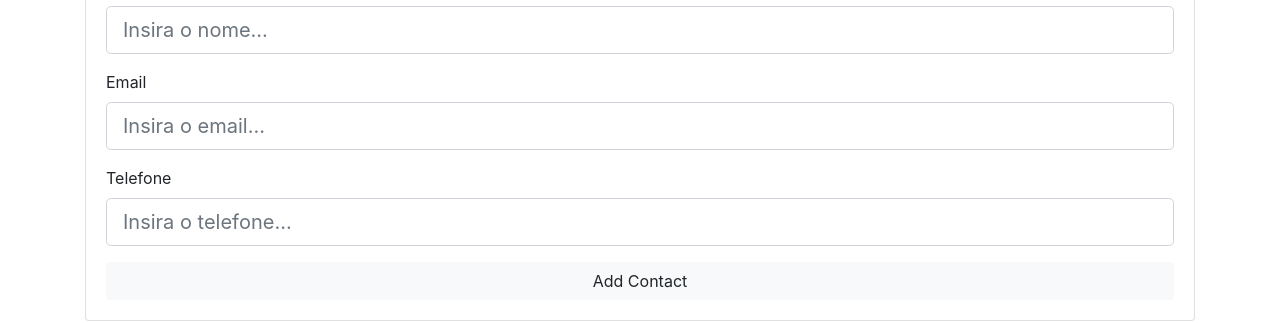
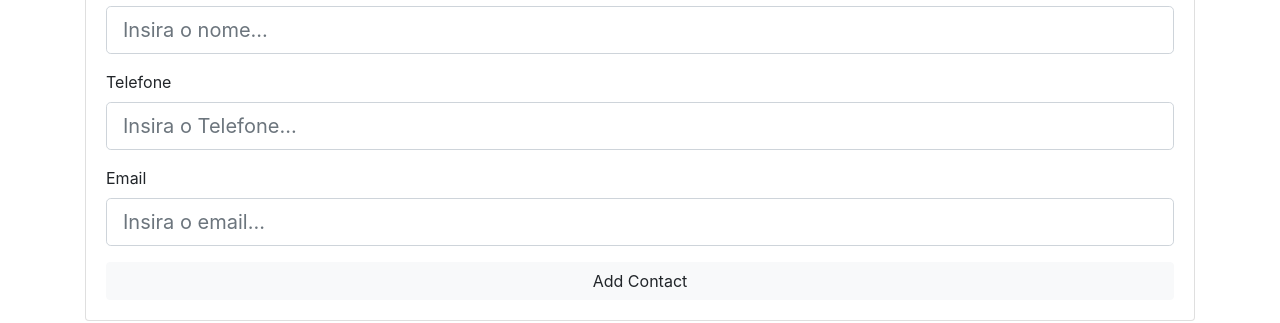
Before and after one commit to arpesh28/react-front-to-back, a React (Create React App) app in the folder contactmanager/: page / in a window 1280 px wide. Shown: the part 152-475 px from the top of the page. Built offline with nearby package versions, Linux system fonts and the light colour scheme.

Commit message:
TextInputGroup complete

```diff
--- a/contactmanager/public/index.html
+++ b/contactmanager/public/index.html
@@ -1,5 +1,5 @@
 <!DOCTYPE html>
-<html lang="en">
+<html lang="pt-br">
 
 <head>
   <meta charset="utf-8">
--- a/contactmanager/src/components/contacts/AddContact.jsx
+++ b/contactmanager/src/components/contacts/AddContact.jsx
@@ -1,6 +1,7 @@
 import React, { Component } from "react";
 import { Consumer } from "../../providers/Context";
 import uuid from "uuid";
+import TextInputGroup from "../layout/TextInputGroup";
 class AddContact extends Component {
   state = {
     name: "",
@@ -44,39 +45,28 @@ class AddContact extends Component {
               <div className="card-header">Add Contact</div>
               <div className="card-body">
                 <form onSubmit={this.onSubmit.bind(this, dispatch)}>
-                  <div className="form-group">
-                    <label htmlFor="name">Nome</label>
-                    <input
-                      type="text"
+                  <TextInputGroup
+                    label="Nome"
                     name="name"
-                      className="form-control form-control-lg"
                     placeholder="Insira o nome... "
                     value={name}
                     onChange={this.onChange}
                   />
-                  </div>
-                  <div className="form-group">
-                    <label htmlFor="email">Email</label>
-                    <input
+                  <TextInputGroup
+                    label="Telefone"
+                    name="phone"
+                    placeholder="Insira o Telefone... "
+                    value={phone}
+                    onChange={this.onChange}
+                  />
+                  <TextInputGroup
+                    label="Email"
+                    name="email"
                     type="email"
-                      name="email"
-                      className="form-control form-control-lg"
                     placeholder="Insira o email... "
                     value={email}
                     onChange={this.onChange}
                   />
-                  </div>
-                  <div className="form-group">
-                    <label htmlFor="phone">Telefone</label>
-                    <input
-                      type="text"
-                      name="phone"
-                      className="form-control form-control-lg"
-                      placeholder="Insira o telefone... "
-                      value={phone}
-                      onChange={this.onChange}
-                    />
-                  </div>
                   <input
                     type="submit"
                     value="Add Contact"
--- a/contactmanager/src/components/layout/TextInputGroup.jsx
+++ b/contactmanager/src/components/layout/TextInputGroup.jsx
@@ -1,8 +1,7 @@
-import React from 'react';
-import { PropTypes } from 'prop-types';
+import React from "react";
+import { PropTypes } from "prop-types";
 
-
-function TextInputGroup = ({
+const TextInputGroup = ({
   label,
   name,
   value,
@@ -17,13 +16,13 @@ function TextInputGroup = ({
         type={type}
         name={name}
         className="form-control form-control-lg"
-                      placeholder={place}
-                      value={name}
-                      onChange={this.onChange}
+        placeholder={placeholder}
+        value={value}
+        onChange={onChange}
       />
     </div>
-  )
-}
+  );
+};
 
 TextInputGroup.propTypes = {
   name: PropTypes.string.isRequired,
@@ -31,11 +30,11 @@ TextInputGroup.propTypes = {
   value: PropTypes.string.isRequired,
   type: PropTypes.string.isRequired,
   label: PropTypes.string.isRequired,
-    onChange: PropTypes.func.isRequired,
-}
+  onChange: PropTypes.func.isRequired
+};
 
 TextInputGroup.defaultProps = {
-    type: 'text'
-}
+  type: "text"
+};
 
-export default  TextInputGroup;
+export default TextInputGroup;
```
Lines whose indentation alone changed are shown as unchanged.
